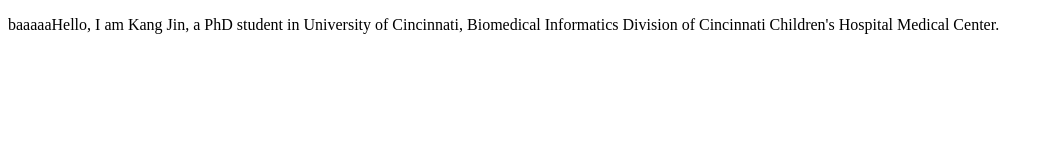
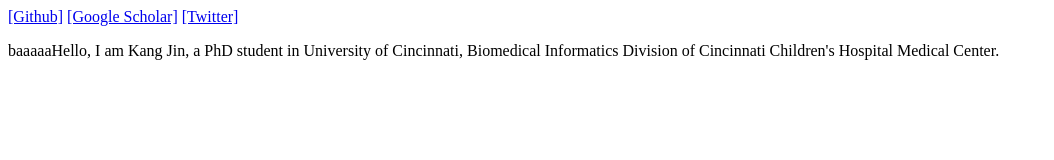
Before and after one commit to KANG-BIOINFO/KANG-BIOINFO.github.io, a plain HTML site: page index.html in a window 1280 px wide. Shown: the whole page, without its empty margins (0-1054 px from the left). Drawn offline with Linux system fonts and the light colour scheme.

Commit message:
Initial commit

```diff
--- a/index.html
+++ b/index.html
@@ -6,6 +6,9 @@
     </head>
 
     <body>
+        <a href="https://github.com/KANG-BIOINFO">[Github]</a>
+        <a href="https://scholar.google.com/citations?user=nUFEZw4AAAAJ&hl=en">[Google Scholar]</a>
+        <a href="https://twitter.com/Kang12553141">[Twitter]</a>
         <p>
             baaaaaHello, I am Kang Jin, a PhD student in University of Cincinnati, Biomedical Informatics Division of Cincinnati Children's Hospital Medical Center.
         </p>
```
